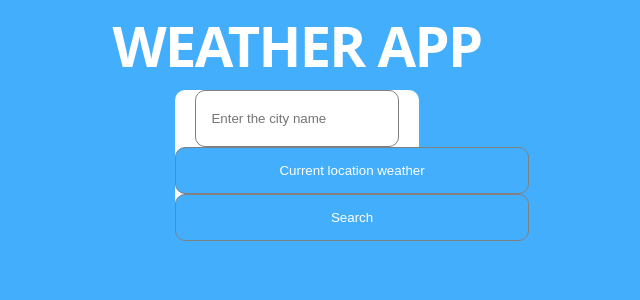
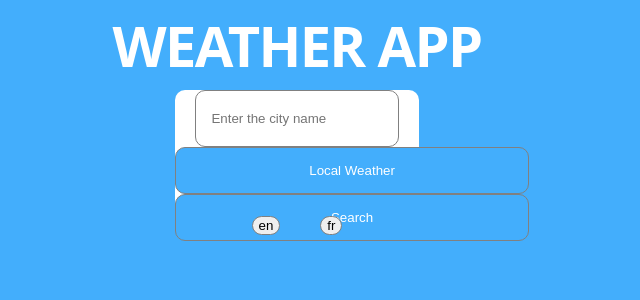
Before and after one commit to MouadBoumahdi/weather-app, a React (Vite) app: page / in a window 1280 px wide. Shown: the top 300 px of the page, without its empty margins (343-983 px from the left). Built offline with nearby package versions, Linux system fonts and the light colour scheme.

Commit message:
add multilingual support with language translations for UI elements

```diff
--- a/src/App.jsx
+++ b/src/App.jsx
@@ -67,28 +67,64 @@ function App(){
     }
   }
 
+
+
+
+    const translations = {
+    en: {
+      title: "WEATHER APP",
+      placeholder: "Enter the city name",
+      search: "Search",
+      currentLocation: "Local Weather",
+      temp: "Temperature",
+      humidity: "Humidity",
+      wind: "Wind Speed"
+    },
+    fr: {
+      title: "APPLICATION MÉTÉO",
+      placeholder: "Entrez le nom de la ville",
+      search: "Rechercher",
+      currentLocation: "Météo locale",
+      temp: "Température",
+      humidity: "Humidité",
+      wind: "Vitesse du vent"
+    }
+  };
+
+  const [language, setLanguage] = useState('en');
+
+
   return(
     <div>
 
-      <h1>WEATHER APP</h1>
+      <h1>{translations[language].title}</h1>
 
       <div className="cityInput">
-        <input type="text" value={city} placeholder="Enter the city name" onChange={(e) => setCity(e.target.value)} />
-        <button onClick={getLocationWeather}>Current location weather</button>
-        <button onClick={handleSearch}>Search</button>
+        <input type="text" value={city} placeholder={translations[language].placeholder} onChange={(e) => setCity(e.target.value)} />
+        <button onClick={getLocationWeather}>{translations[language].currentLocation}</button>
+        <button onClick={handleSearch}>{translations[language].search}</button>
       </div>
 
       {weather &&(
       <div className="weatherContainer">
         <h2>{weather.location.country} {weather.location.name}</h2>
         <img src={`https:${weather.current.condition.icon}`} alt="" />
-        <p>Temperature: {weather.current.temp_c}°C</p>
-        <p>Humidity: {weather.current.humidity}°C</p>
-        <p>Wind Speed: {weather.current.wind_kph} km/h</p>
+        <p>{translations[language].temp}: {weather.current.temp_c}°C</p>
+        <p>{translations[language].humidity}: {weather.current.humidity}°C</p>
+        <p>{translations[language].wind}: {weather.current.wind_kph} km/h</p>
       </div>
     )}
 
+
+      <div className="Language">
+        <button onClick={()=>setLanguage('en')}>en</button>
+        <button onClick={()=>setLanguage('fr')}>fr</button>
+      </div>
+
     </div>
+
+
+
 
 
 
```
